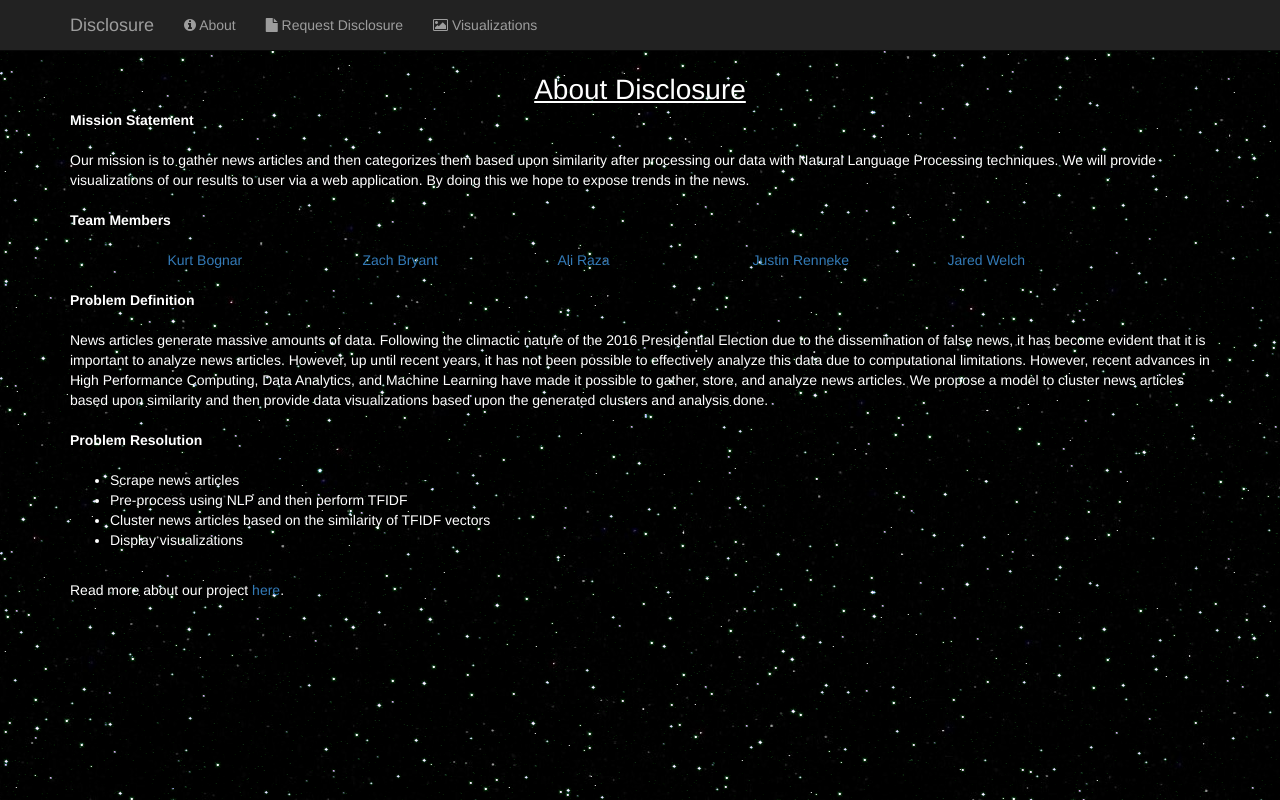
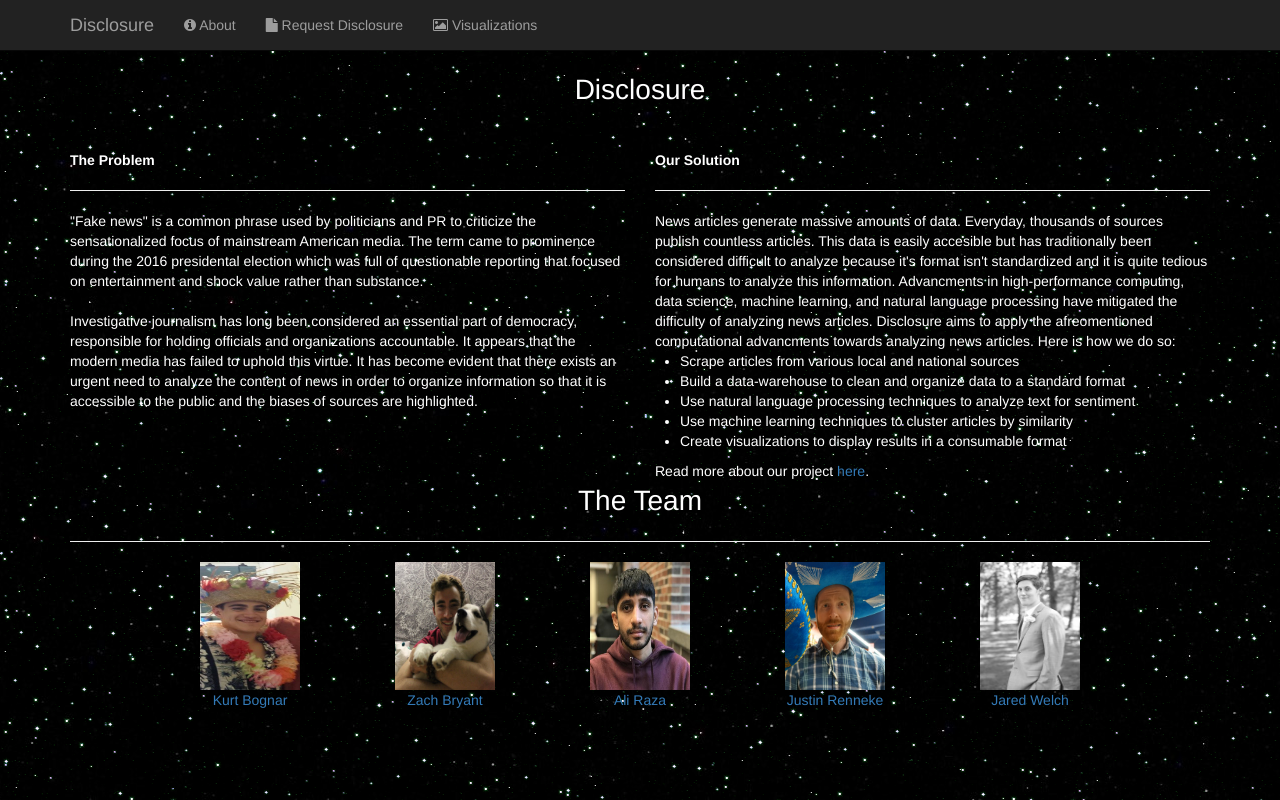
Before and after one commit to jaredwelch1/CapstoneI, a Flask app: page /about in a window 1280 px wide. Run offline with Flask 2, Linux system fonts and the light colour scheme; some libraries are stand-ins or nearby versions.

Commit message:
Updated about page
Organized content layout using grids and added pictures for members

```diff
--- a/code/application/static/index.css
+++ b/code/application/static/index.css
@@ -34,12 +34,30 @@ body
 	text-align: center;
 	padding-top: 70px;
 	font-size: 200%;
-	text-decoration: underline;
+}
+
+#sub-title
+{
+    text-align: center;
+    font-size: 200%;
 }
 
 .bold
 {
 	font-weight: bold;
+}
+
+ul{
+    padding-left: 25px;
+}
+
+.team-img{
+    height:128px;
+    width: 100px;
+}
+
+.member{
+    text-align: center;
 }
 
 div#banner
--- a/code/application/templates/about.html
+++ b/code/application/templates/about.html
@@ -12,72 +12,62 @@
         <div id="banner">
 		<div class="container">
 			<div class="row">
-				<div class="col-lg-12">
 				<div id="title">
-						About Disclosure
+				   Disclosure<br><br>
 			    </div>
 			</div>
+
+            <div class="row">
+
+            <div class="col-lg-6">
+                <b>The Problem</b><hr>
+                "Fake news" is a common phrase used by politicians and PR to criticize the sensationalized focus of mainstream American media. The term came to prominence during the 2016 presidental election which was full of questionable reporting that focused on entertainment and shock value rather than substance.<br><br>Investigative journalism has long been considered an essential part of democracy, responsible for holding officials and organizations accountable. It appears that the modern media has failed to uphold this virtue. It has become evident that there exists an urgent need to analyze the content of news in order to organize information so that it is accessible to the public and the biases of sources are highlighted.
             </div>
+
+            <div class="col-lg-6">
+                <b>Our Solution</b><hr>
+                News articles generate massive amounts of data. Everyday, thousands of sources publish countless articles. This data is easily accesible but has traditionally been considered difficult to analyze because it's format isn't standardized and it is quite tedious for humans to analyze this information. Advancments in high-performance computing, data science, machine learning, and natural language processing have mitigated the difficulty of analyzing news articles. Disclosure aims to apply the afreomentioned computational advancments towards analyzing news articles. Here is how we do so:
+                <ul>
+                    <li>Scrape articles from various local and national sources</li>
+                    <li>Build a data-warehouse to clean and organize data to a standard format</li>
+                    <li>Use natural language processing techniques to analyze text for sentiment</li>
+                    <li>Use machine learning techniques to cluster articles by similarity</li>
+                    <li>Create visualizations to display results in a consumable format</li>
+                </ul>
+                Read more about our project <a href="https://github.com/jaredwelch1/CapstoneI/blob/master/documentation/document.md">here</a>.
+            </div><br>
+
+            </div> <!-- row -->
+
+			<div id="sub-title">The Team</div><hr>
             <div class="row">
-				<div class="col-lg-12">
-					<span class="bold">Mission Statement</span>
+
+				<div class="col-lg-1"></div>
+				<div class="col-lg-2 member">
+                    <img src="{{url_for('.static', filename='kurt.jpg')}}" class="team-img"><br>
+                    <a href="https://www.linkedin.com/in/kurt-bognar-02b826a9/">Kurt Bognar</a>
                 </div>
+				<div class="col-lg-2 member">
+                    <img src="{{url_for('.static', filename='zach.jpg')}}" class="team-img"><br>
+                    <a href="https://www.linkedin.com/in/zachary-bryant-0aa885b2/">
+                    Zach Bryant</a>
                 </div>
-			<br>
-			<div class="row">
-                                <div class="col-lg-12">
-                                        Our mission is to gather news articles and then categorizes them based upon similarity after processing our data with Natural Language Processing techniques. We will provide visualizations of our results to user via a web application. By doing this we hope to expose trends in the news.
+				<div class="col-lg-2 member">
+                    <img src="{{url_for('.static', filename='ali.jpeg')}}" class="team-img"><br>
+                    <a href="https://www.linkedin.com/in/ali-raza-/">Ali Raza</a>
                 </div>
+				<div class="col-lg-2 member">
+                    <img src="{{url_for('.static', filename='justin.png')}}" class="team-img"><br>
+                    <a href="https://www.linkedin.com/in/justin-renneke/">Justin Renneke</a>
                 </div>
-			<br>
-			<div class="row">
-				<div class="col-lg-12">
-					<span class="bold">Team Members</span>
+				<div class="col-lg-2 member">
+                    <img src="{{url_for('.static', filename='jared.png')}}" class="team-img"><br>
+                    <a href="https://www.linkedin.com/in/jared-welch-402726126/">Jared Welch</a>
                 </div>
-			</div>
-			<br>
-			<div class="row">
-				<div class="col-lg-1"></div>
-				<div class="col-lg-2"><a href="https://www.linkedin.com/in/kurt-bognar-02b826a9/">Kurt Bognar</a></div>
-				<div class="col-lg-2"><a href="https://www.linkedin.com/in/zachary-bryant-0aa885b2/">Zach Bryant</a></div>
-				<div class="col-lg-2"><a href="https://www.linkedin.com/in/ali-raza-/">Ali Raza</a></div>
-				<div class="col-lg-2"><a href="https://www.linkedin.com/in/justin-renneke/">Justin Renneke</a></div>
-				<div class="col-lg-2"><a href="https://www.linkedin.com/in/jared-welch-402726126/">Jared Welch</a></div>
 				<div class="col-lg-1"></div>
 			</div>
-			<br>
-			<div class="row">
-				<div class="col-lg-12">
-					<span class="bold">Problem Definition</span>
-				</div>
-			</div>
-			<br>
-			<div class="row">
-                                <div class="col-lg-12">
-                                        News articles generate massive amounts of data. Following the climactic nature of the 2016 Presidential Election due to the dissemination of false news, it has become evident that it is important to analyze news articles. However, up until recent years, it has not been possible to effectively analyze this data due to computational limitations. However, recent advances in High Performance Computing, Data Analytics, and Machine Learning have made it possible to gather, store, and analyze news articles. We propose a model to cluster news articles based upon similarity and then provide data visualizations based upon the generated clusters and analysis done.
-                                </div>
-                        </div>
-			<br>
-			<div class="row">
-                                <div class="col-lg-12">
-                                        <span class="bold">Problem Resolution</span>
-                                </div>
-                        </div>
-			<br>
-			<div class="row">
-                                <div class="col-lg-12">
-                                	<ul>
-						<li>Scrape news articles</li>
-						<li>Pre-process using NLP and then perform TFIDF</li>
-						<li>Cluster news articles based on the similarity of TFIDF vectors</li>
-						<li>Display visualizations</li>
-					</ul>
-				</div>
-                        </div>
-			<br>
-			<div class="row">
-                                <div class="col-lg-12">
-                                        Read more about our project <a href="https://github.com/jaredwelch1/CapstoneI/blob/master/documentation/document.md">here</a>.
+
+
                                 </div>
                         </div>
 		</div>
```
Also changed, not shown: code/application/static/ali.jpeg (added), code/application/static/jared.png (added), code/application/static/justin.png (added), code/application/static/kurt.jpg (added), code/application/static/zach.jpg (added). Lines whose indentation alone changed are shown as unchanged.
